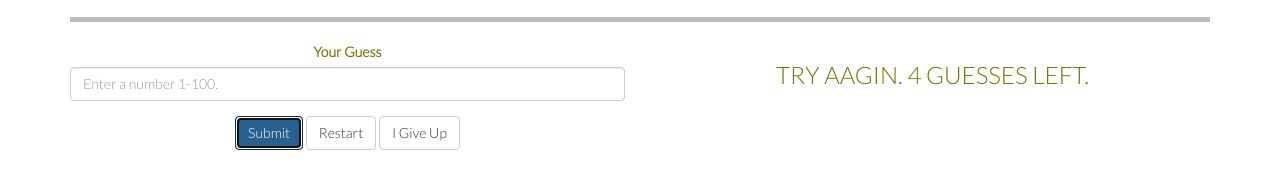
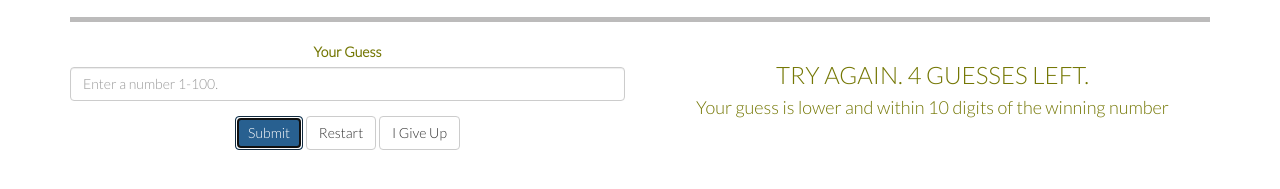
Before and after one commit to ontima/GuessingGame, a plain HTML site: page index.html in a window 1280 px wide. Both pictures are taken after typing "5" into the empty fields and a click on the button "Submit". Shown: the part 129-318 px from the top of the page. Drawn offline with Linux system fonts and the light colour scheme.

Commit message:
feedback working

```diff
--- a/index.html
+++ b/index.html
@@ -44,7 +44,8 @@
 					</section>
 					<section>
 						<div class="col-md-6">
-							<h3 id="results" class="text-uppercase">Results</h3>
+							<h3 id="results" class="text-uppercase"></h3>
+							<h4 id="feedback"></h4>
 						</div>
 					</section>
 				</div>
--- a/js/guessingGame.js
+++ b/js/guessingGame.js
@@ -36,7 +36,11 @@ function playersGuessSubmission(){
 // Determine if the next guess should be a lower or higher number
 
 function lowerOrHigher(){
-	// add code here
+	if (playersGuess < winningNumber) {
+		return ("lower");
+	} else {
+		return ("higher");
+	}
 }
 
 // Check if the Player's Guess is the winning number
@@ -52,14 +56,19 @@ function checkGuess(){
 		console.log("Incorrect guess");
 		guessArray.push(playersGuess);
 		guessesLeft--;
-		$('#results').text("Try Aagin. " + guessesLeft + " guesses left.");
+		$('#results').text("Try Again.  " + guessesLeft + " guesses left.");
+		provideHint();
 	}
 }
 
 // Create a provide hint button that provides additional clues to the "Player"
 
 function provideHint(){
-	// add code here
+	var diff = Math.abs(playersGuess - winningNumber);
+	var rounded = Math.ceil(diff / 10) * 10;
+	var highlow = lowerOrHigher();
+	var msg = "Your guess is " + highlow + " and within " + rounded + " digits of the winning number";
+	$('#feedback').text(msg);
 }
 
 // Allow the "Player" to Play Again
```
